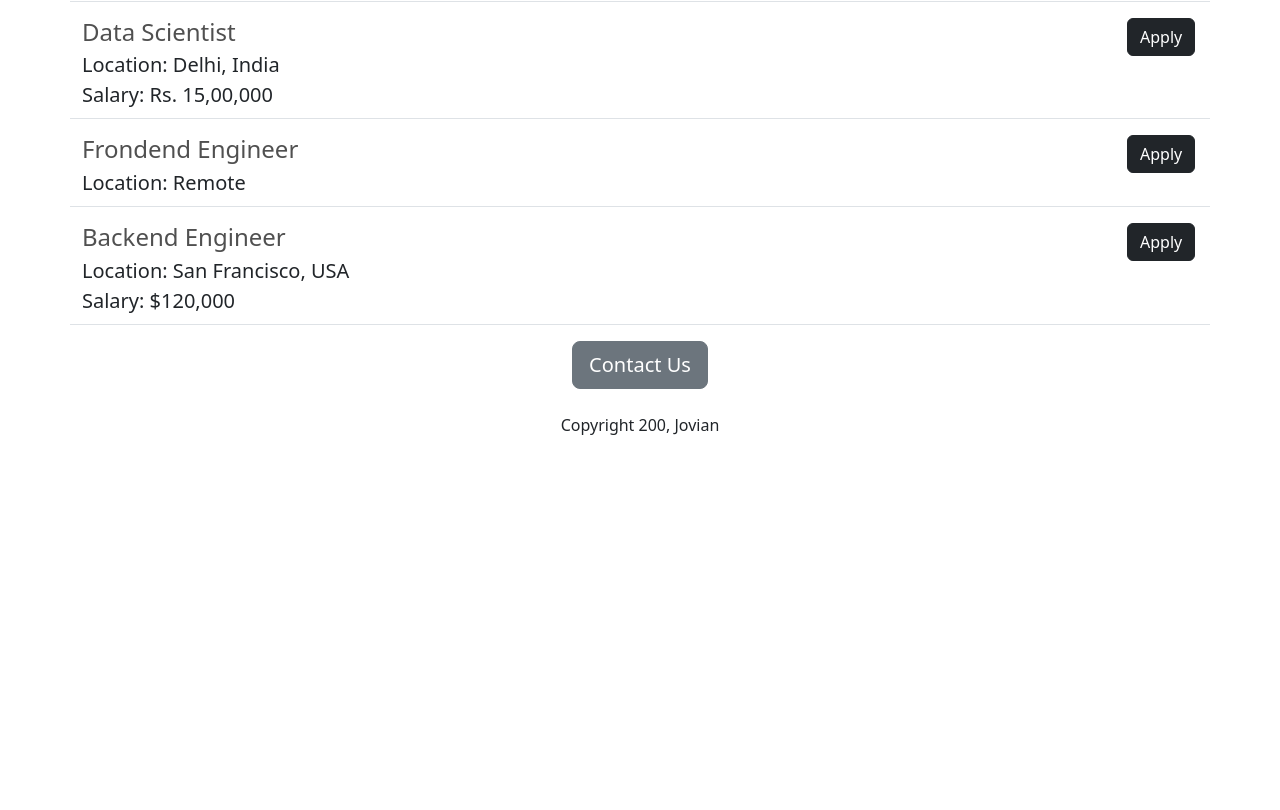
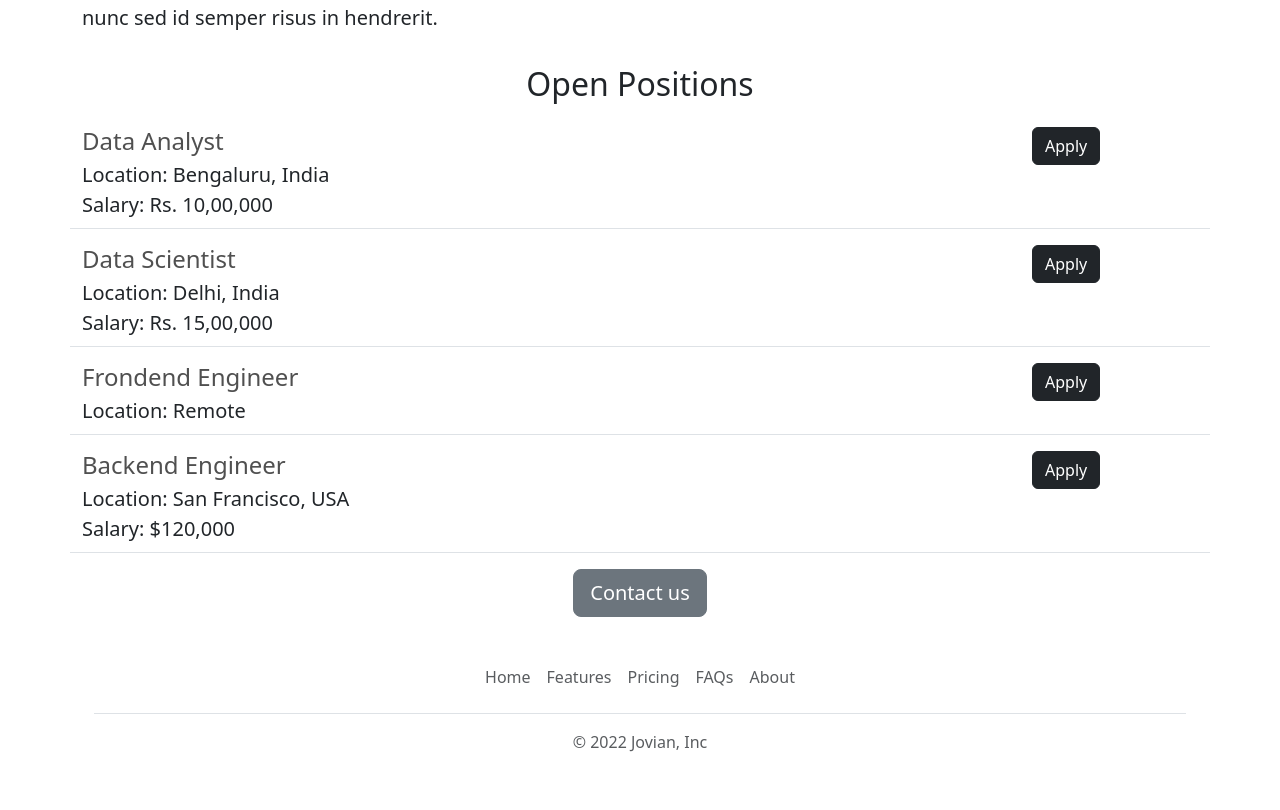
Before and after one commit to fangcao20/jovian-careers-website-v2, a Flask app: page / in a window 1280 px wide. Shown: the part 905-1715 px from the top of the page. Before the commit the page ends 1340 px from the top, so only its background shows below. Run offline with Flask 2, Linux system fonts and the light colour scheme.

Commit message:
Functional & Aesthetic Improvements

```diff
--- /dev/null
+++ b/templates/footer.html
@@ -0,0 +1,12 @@
+<div class="container">
+  <footer class="py-3 my-4">
+    <ul class="nav justify-content-center border-bottom pb-3 mb-3">
+      <li class="nav-item"><a href="#" class="nav-link px-2 text-muted">Home</a></li>
+      <li class="nav-item"><a href="#" class="nav-link px-2 text-muted">Features</a></li>
+      <li class="nav-item"><a href="#" class="nav-link px-2 text-muted">Pricing</a></li>
+      <li class="nav-item"><a href="#" class="nav-link px-2 text-muted">FAQs</a></li>
+      <li class="nav-item"><a href="#" class="nav-link px-2 text-muted">About</a></li>
+    </ul>
+    <p class="text-center text-muted">&copy; 2022 Jovian, Inc</p>
+  </footer>
+</div>
--- a/templates/home.html
+++ b/templates/home.html
@@ -10,17 +10,25 @@
         width: 100%;
         height: 360px;
         object-fit: cover;
+        margin-bottom: 16px;
       }
     </style>
   </head>
   <body>
+    {% include 'nav.html' %}
+      <img class="img-fluid" id="banner" src="https://jovian-careers-website.fangcao20.repl.co/static/banner.jpg">
     <div class="container">
       <h1 class="text-center">Jovian Careers</h1>
-      <img class="img-fluid" id="banner" src="https://jovian-careers-website.fangcao20.repl.co/static/banner.jpg">
-      <h2 class="text-center mt-2 mb-4">About Jovian</h2>
-      <p class="lead">
+      <div class="row" style="margin-bottom: 16px;">
+        <div class="col-md-6">
+          <p class="lead">
         Lorem ipsum dolor sit amet, consectetur adipiscing elit, sed do eiusmod tempor incididunt ut labore et dolore magna aliqua. Vitae turpis massa sed elementum tempus egestas sed sed risus. Et ligula ullamcorper malesuada proin libero nunc consequat interdum varius. Auctor neque vitae tempus quam. Varius quam quisque id diam vel quam elementum pulvinar. Donec massa sapien faucibus et molestie. Nisl nisi scelerisque eu ultrices. Ut sem viverra aliquet eget sit amet tellus cras adipiscing. Ac felis donec et odio pellentesque diam volutpat commodo sed. Porttitor leo a diam sollicitudin tempor id eu. Feugiat nisl pretium fusce id velit. Odio aenean sed adipiscing diam donec adipiscing. Id eu nisl nunc mi ipsum. Pretium lectus quam id leo in vitae turpis massa sed. In mollis nunc sed id semper risus in hendrerit.
       </p>
+        </div>
+        <div class="d-none d-md-block col-md-6" style="margin-top: 16px">
+          <img src="/static/people.jpg" style="height: 320px; border-radius: 4px;">
+        </div>
+      </div>
       <h2 class="text-center mt-2 mb-4">Open Positions</h2>
       <div class="lead">
         {% for job in jobs %}
@@ -28,9 +36,9 @@
         {% endfor %}
       </div>
       <div class="text-center">
-        <button class="btn btn-secondary btn-lg">Contact Us</button>
-        <p class="mt-4">Copyright 200, Jovian</p>
+        <a href="mailto:hello@jovian.ai?subject=Question&body=My%20question%3A%20%3Center%20question%20here%3E" type="button" class="btn btn-secondary btn-lg">Contact us</a>
       </div>
+      {% include 'footer.html' %}
     </div>
   </body>
 </html>
--- a/templates/jobitem.html
+++ b/templates/jobitem.html
@@ -1,12 +1,12 @@
 <div class="border-bottom row" style="margin-bottom: 16px; padding-bottom: 8px">
-  <div class="col-11">
+  <div class="col-10">
     <h4 style="color:rgb(80,80,80); margin-bottom: 4px;">{{ job['title'] }}</h4>
     <div><b>Location:</b> {{ job['location'] }}</div>
     {% if 'salary' in job %}
       <div><b>Salary:</b> {{ job['salary'] }}</div>
     {% endif %}
   </div>
-  <div class="col-1">
-    <button type="button" class="btn btn-dark">Apply</button>
+  <div class="col-2">
+    <a href="mailto:hello@jovian.ai?subject=Application%20for%20{{ job['title'] }}&body=My%20name%3A%20%3Cyour%20name%20here%3E%0D%0A%0D%0AMy%20Resume%20link%3A%20%3Cresume%20link%3E%0D%0A%0D%0AMy%20LinkedIn%20link%3A%20%3Clinkedin%20link%3E" type="button" class="btn btn-dark">Apply</a>
   </div>
 </div>
--- /dev/null
+++ b/templates/nav.html
@@ -0,0 +1,9 @@
+<nav class="navbar bg-body-tertiary shadow-sm fixed-top bg-white">
+  <div class="container-fluid">
+    <a class="navbar-brand" href="#">
+      <img src="/static/logo.svg" alt="Logo" width="30" height="24" class="d-inline-block align-text-top">
+      Jovian
+    </a>
+  </div>
+</nav>
+<div style="height: 56px;"></div>
```
Also changed, not shown: static/logo.svg (added), 2 other files.
